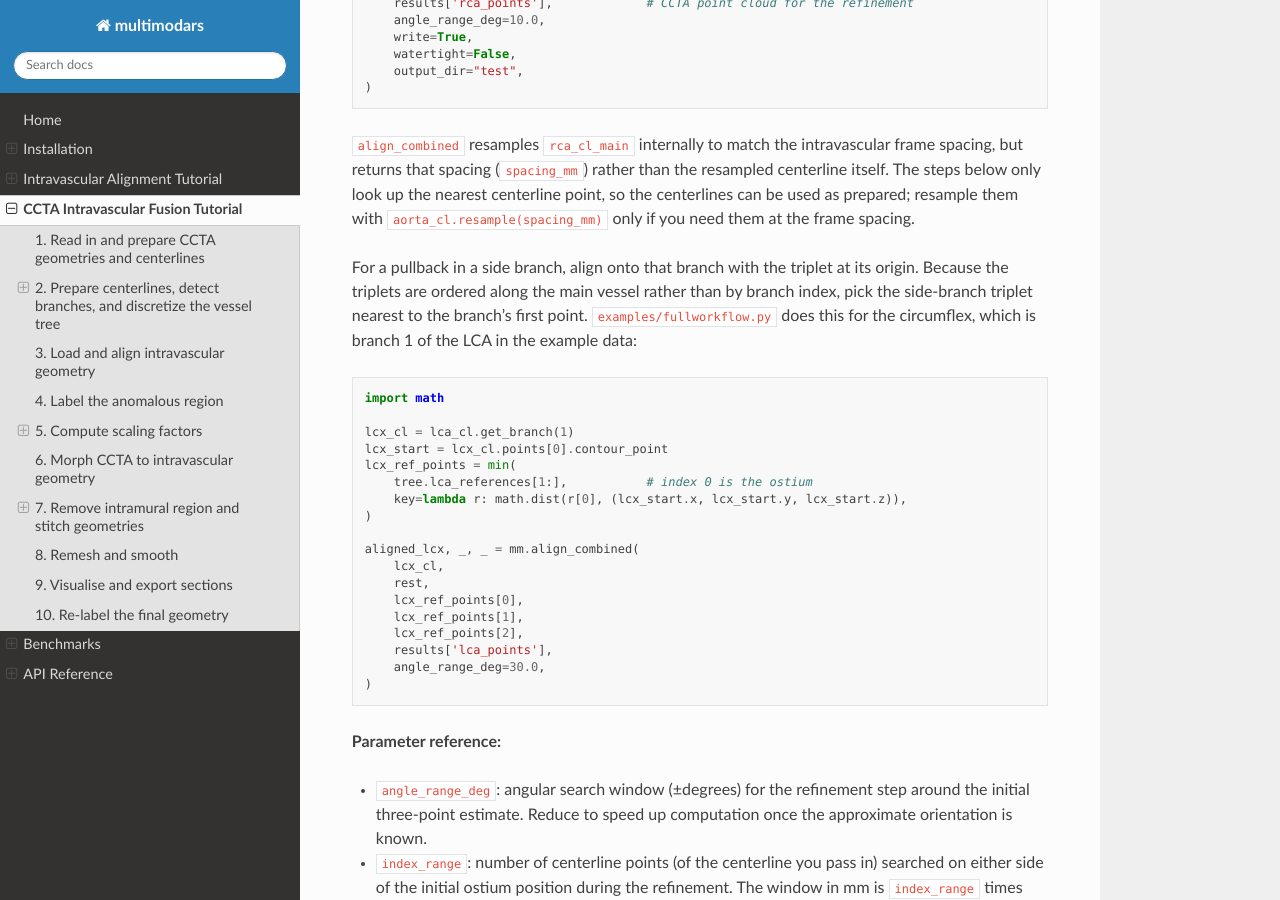
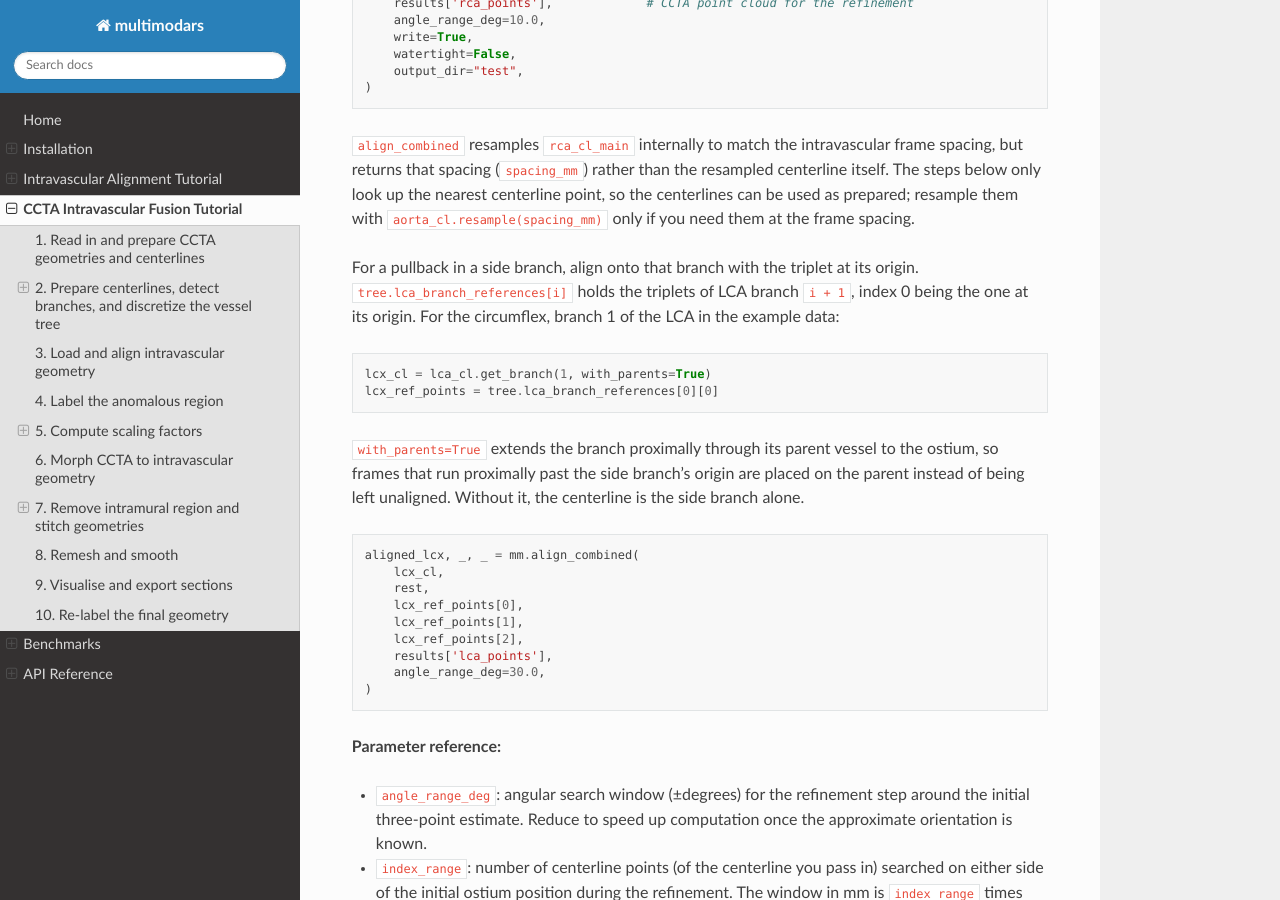
Before and after one commit to yungselm/multimoda-rs, a Sphinx documentation site: the page built from docs/tutorial_ccta.rst, in a window 1280 px wide and 900 px high, scrolled down 7721 px. Built offline with Sphinx 7.4.7 and the Read the Docs theme 3.1.0, drawn with Linux system fonts in a browser that asks for light colours; pages that are not in the unit, such as notebooks, are missing from menus; some of the changed text lies outside the part shown.

Commit message:
update docs

```diff
--- a/docs/tutorial_ccta.rst
+++ b/docs/tutorial_ccta.rst
@@ -319,20 +319,19 @@ prepared; resample them with ``aorta_cl.resample(spacing_mm)`` only if you need
 frame spacing.
 
 For a pullback in a side branch, align onto that branch with the triplet at its origin.
-Because the triplets are ordered along the main vessel rather than by branch index, pick the
-side-branch triplet nearest to the branch's first point.  ``examples/fullworkflow.py`` does this
-for the circumflex, which is branch 1 of the LCA in the example data:
+``tree.lca_branch_references[i]`` holds the triplets of LCA branch ``i + 1``, index 0 being the
+one at its origin.  For the circumflex, branch 1 of the LCA in the example data:
 
 .. code-block:: python
 
-    import math
+    lcx_cl = lca_cl.get_branch(1, with_parents=True)
+    lcx_ref_points = tree.lca_branch_references[0][0]
 
-    lcx_cl = lca_cl.get_branch(1)
-    lcx_start = lcx_cl.points[0].contour_point
-    lcx_ref_points = min(
-        tree.lca_references[1:],           # index 0 is the ostium
-        key=lambda r: math.dist(r[0], (lcx_start.x, lcx_start.y, lcx_start.z)),
-    )
+``with_parents=True`` extends the branch proximally through its parent vessel to the ostium, so
+frames that run proximally past the side branch's origin are placed on the parent instead of
+being left unaligned.  Without it, the centerline is the side branch alone.
+
+.. code-block:: python
 
     aligned_lcx, _, _ = mm.align_combined(
         lcx_cl,
@@ -544,6 +543,10 @@ which is where the two meshes will be joined, so tell
         ["anomalous_points", "proximal_points"],
         target_boundaries=2,
     )
+
+For a side-branch pullback, ``"proximal_points"`` also holds the main vessel and every branch
+that leaves the pullback path before the anomalous segment (see step 4), so removing it removes
+those too.
 
 The function deletes the requested vertices, remaps the remaining faces, and stores the
 exposed boundary both per ring and flattened:
```
